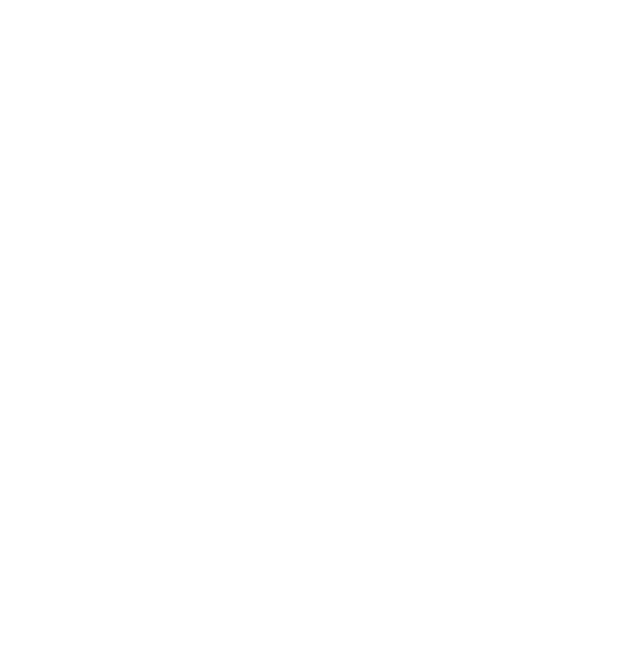
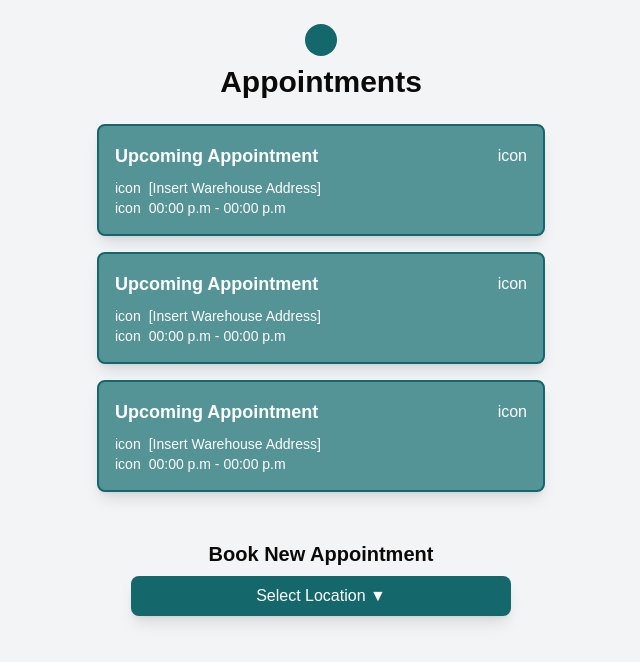
Before and after one commit to Hack4Impact-UMD/leveling-the-playing-field, a Next.js app: page / in a window 1280 px wide. Shown: the top 662 px of the page, without its empty margins (319-959 px from the left). Built offline with nearby package versions, Linux system fonts and the light colour scheme.

Commit message:
appointments everything

```diff
--- a/src/app/appointments/Appointment.tsx
+++ b/src/app/appointments/Appointment.tsx
@@ -1,13 +1,30 @@
 import React from 'react';
+import { Appointment } from './AppointmentsPage';
 
-const AppointmentsComponent = ({ appointment }) => {
-  const { title, location, timeStart, timeEnd } = appointment;
+type AppointmentsComponentProps = {
+  appointment: Appointment;
+}
+
+const AppointmentsComponent = (props: AppointmentsComponentProps) => {
+  const { title, location, timeStart, timeEnd } = props.appointment;
   return (
-    <>
-    <div id="titel">{title}</div>
-    <div id="add">{location}</div>
-    <div id="timings">{timeStart}-{timeEnd}</div>
-    </>
+    <div className=" text-white p-4 rounded-lg mb-4 shadow-lg bg-[#549396]" style={{border: '2px solid #14676B' }}>
+      <div className="flex items-center mb-2">
+        <span className="font-semibold text-lg">{title}</span>
+        <span className="cursor-pointer ml-auto">
+          {}
+          icon
+        </span>
+      </div>
+      <div className="flex items-center text-sm">
+        <span className="mr-2">icon</span>
+        <span>{location}</span>
+      </div>
+      <div className="flex text-sm items-center">
+        <span className="mr-2">icon</span>
+        <span>{timeStart} - {timeEnd}</span>
+      </div>
+    </div>
   );
 };
 
--- a/src/app/appointments/AppointmentsPage.tsx
+++ b/src/app/appointments/AppointmentsPage.tsx
@@ -1,24 +1,45 @@
 //  this relies on the appointments component
 import React from 'react';
+import AppointmentsComponent from './Appointment';
+
+export type Appointment = {
+  title: string;
+  location: string;
+  timeStart: string;
+  timeEnd: string;
+}
 
 
-export default const AppointmentsPage = () => {
-    // Sort appointments by date
-    const appointmentsDatessorted = appointments.sort((a, b) => new Date(a.date) - new Date(b.date));
+const AppointmentsPage = () => {
+    const appointments: Appointment[] = [
+    { title: "Upcoming Appointment", location: "[Insert Warehouse Address]", timeStart: "00:00 p.m", timeEnd: "00:00 p.m" },
+    { title: "Upcoming Appointment", location: "[Insert Warehouse Address]", timeStart: "00:00 p.m", timeEnd: "00:00 p.m" },
+    { title: "Upcoming Appointment", location: "[Insert Warehouse Address]", timeStart: "00:00 p.m", timeEnd: "00:00 p.m" },
+  ];
 
-    return (
-      <div>
-        <div id="positionimg">
-          {/* <img src={appointmentImage} alt="Appointments"/> */}
+  return (
+    <div className="flex flex-col p-6 bg-gray-100 items-center min-h-screen">
+      <div className="flex flex-col mb-6 items-center">
+        <div className="bg-[#14676B] mb-2 rounded-full p-4">
+          {/* place for calendar icon */}
         </div>
-        <h2 className="appointments-text bg-teal">Appointments</h2>
-        {/* Loop thru sorted appointments and display them with the component */}
-        {appointmentsDatessorted.map((appointment, x) => (
-            <appointmentcomponents
-            key={x}
-            appointment={appointment}
-        />
+        <h2 className="text-3xl text-stone-950 font-bold" style={{ fontFamily: '"Bree Serif", sans-serif' }}>Appointments</h2>
+      </div>
+
+      <div className="max-w-md w-full">
+        {appointments.map((appointment, x) => (
+          <AppointmentsComponent key={x} appointment={appointment} />
         ))}
       </div>
-    );
+
+      <div className="mt-8 text-center">
+        <h3 className="text-xl text-stone-950 font-bold mb-2" style={{ fontFamily: '"Cabin Condensed", sans-serif' }}>Book New Appointment</h3>
+        <button className="bg-[#14676B] text-white py-2 px-6 rounded-lg shadow-lg" style = {{width:380}}>
+          Select Location ▼
+        </button>
+      </div>
+    </div>
+  );
   };
+
+export default AppointmentsPage;
--- a/src/app/page.tsx
+++ b/src/app/page.tsx
@@ -1,3 +1,5 @@
+import AppointmentsPageWrapper from "./appointments/page";
+
 export default function HomePage() {
-  return <></>;
+  return <AppointmentsPageWrapper></AppointmentsPageWrapper>;
 }
```
